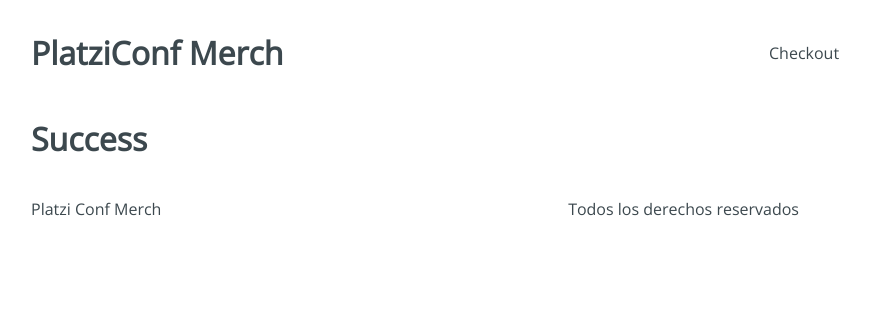
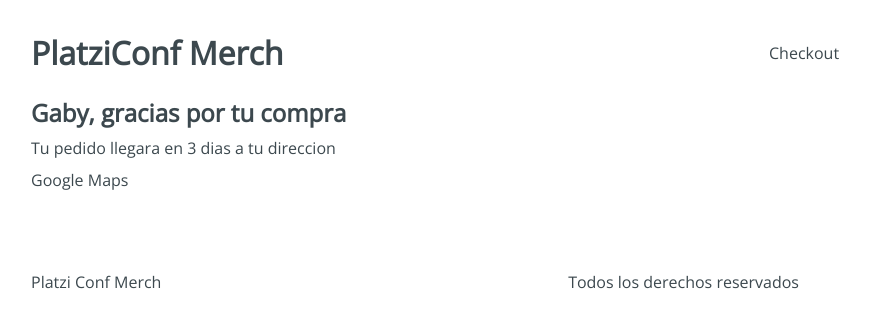
Before and after one commit to mrodas121/platzi-conf-merch, a React app: page /checkout/success in a window 1280 px wide. Shown: the top 328 px of the page, without its empty margins (225-1095 px from the left). Built offline with nearby package versions, Linux system fonts and the light colour scheme.

Commit message:
pantalla de success y de payment agregada

```diff
--- a/src/containers/Payment.jsx
+++ b/src/containers/Payment.jsx
@@ -1,8 +1,16 @@
 import React from "react";
+import "../styles/components/Payment.css";
 
 const Payment = () =>{
     return(
-        <h1>Payment</h1>
+        <div className="Payment">
+            <div className="Payment-content">
+                <h3>Resumen del pedido:</h3>
+                <div className="Payment-button">
+                    Boton de pago con Paypal
+                </div>
+            </div>
+        </div>
     );
 }
 
--- a/src/containers/Success.jsx
+++ b/src/containers/Success.jsx
@@ -1,8 +1,17 @@
 import React from "react";
+import "../styles/components/Success.css";
 
 const Success = () =>{
     return(
-        <h1>Success</h1>
+        <div className="Success">
+            <div className="Success-content">
+                <h2>Gaby, gracias por tu compra</h2>
+                <span>Tu pedido llegara en 3 dias a tu direccion</span>
+                <div className="Success-map">
+                    Google Maps
+                </div>
+            </div>
+        </div>
     );
 }
 
```
